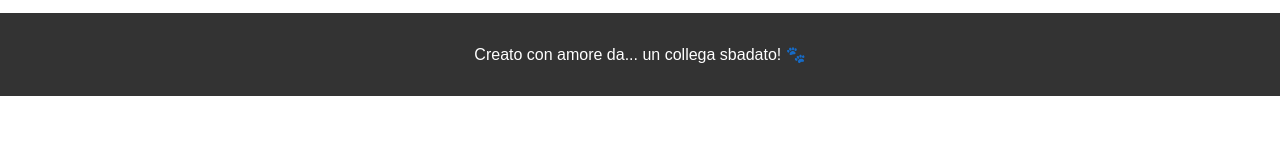
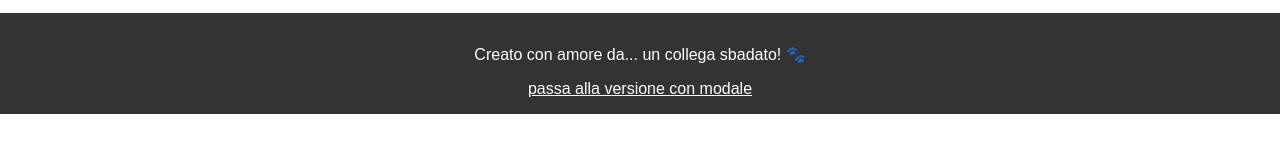
Before and after one commit to willymariino/ex-react-animali-preferiti, a plain HTML site: page index.html in a window 1280 px wide. Shown: the part 502-654 px from the top of the page. Drawn offline with nearby package versions, Linux system fonts and the light colour scheme.

Commit message:
Add links and styling

```diff
--- a/index.html
+++ b/index.html
@@ -126,6 +126,7 @@ Obiettivo: L’utente può aggiungere animali specifici utilizzando la modale. -
     </main>
     <footer>
         <p>Creato con amore da... un collega sbadato! 🐾</p>
+        <a href="index_milestone_3.html">passa alla versione con modale</a>
     </footer>
 </body>
 
--- a/style.css
+++ b/style.css
@@ -40,3 +40,7 @@ img {
 .lista-animali {
     width: 100%;
 }
+
+a {
+    color: white;
+}
```
Also changed, not shown: index_milestone_3.html (+1 -0 lines).
